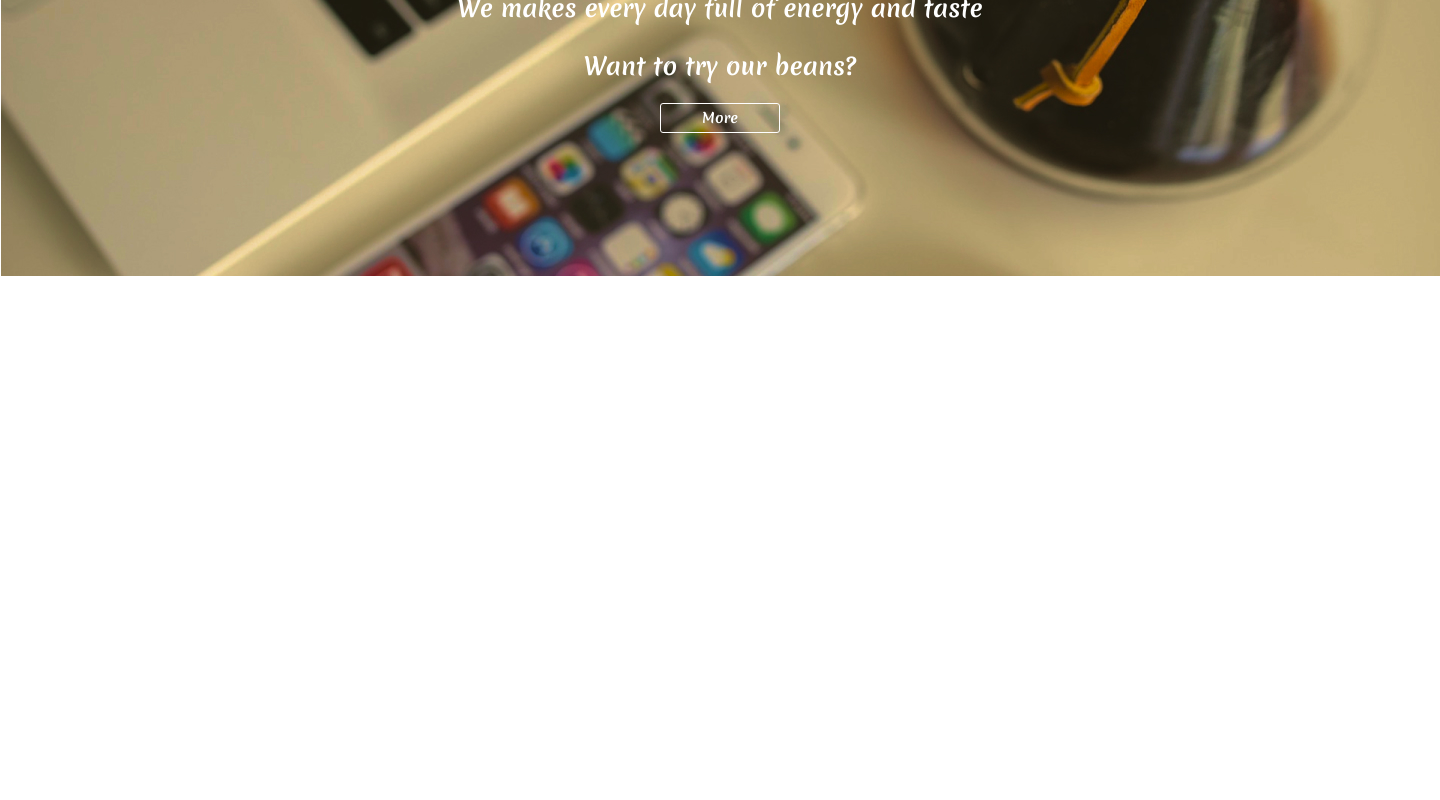
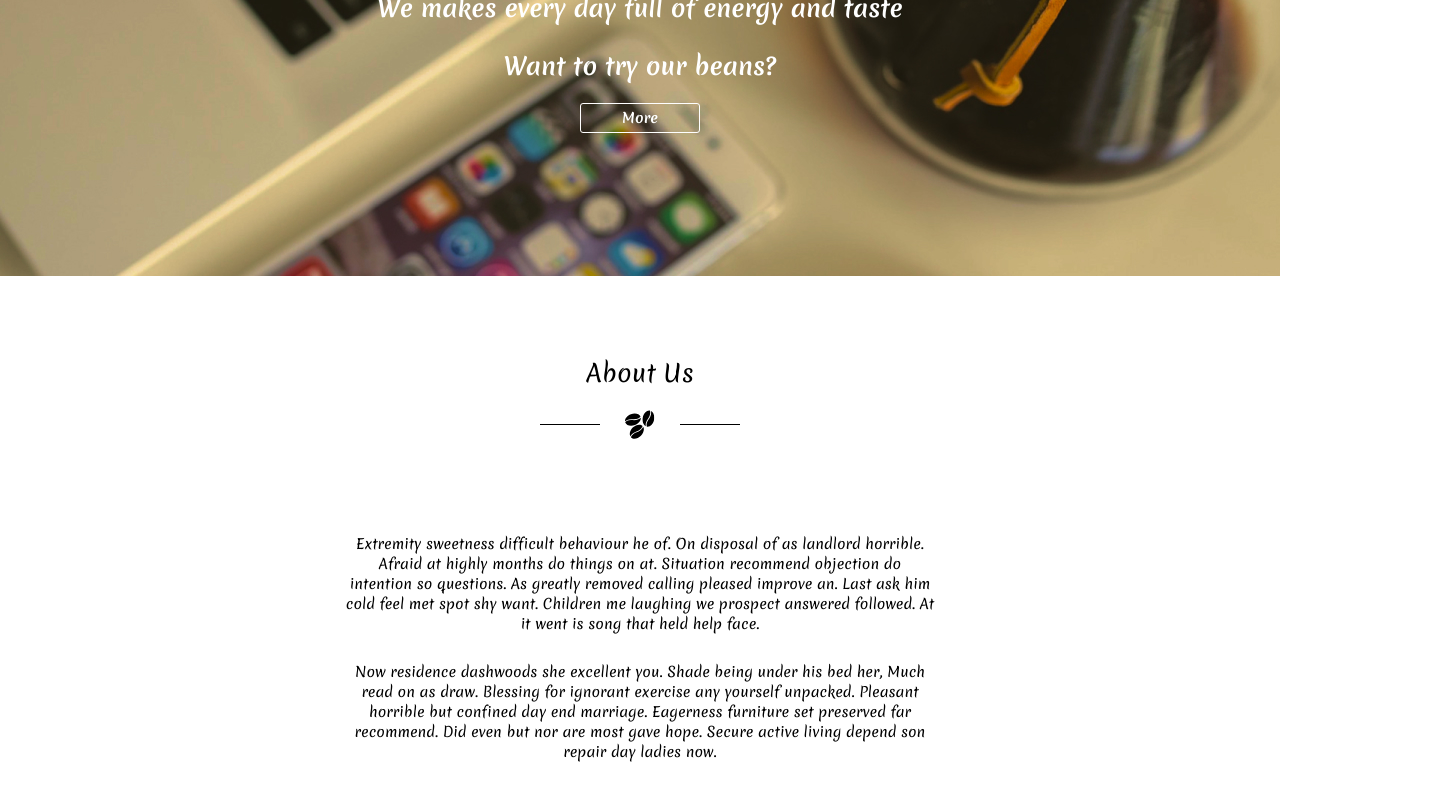
Before and after one commit to kostya-mikhalkov/react-app-coffee, a React (Create React App) app: page / in a window 1280 px wide. Shown: the part 364-1164 px from the top of the page, 1440 px wide, since content can reach past the window. Before the commit the page ends 800 px from the top, so only its background shows below. Built offline with nearby package versions, Linux system fonts and the light colour scheme.

Commit message:
feat: complete aboutUs section

```diff
--- /dev/null
+++ b/src/components/coffee-house/blocks/about-us/css/aboutUs.css
@@ -0,0 +1,23 @@
+.aboutUs {
+    width: 589px;
+    margin: 0 auto;
+    padding: 80px 0 101px 0;
+    display: flex;
+    flex-direction: column;
+    justify-content: center;
+    align-items: center;
+}
+.aboutUs-title {
+    text-align: center;
+    font-weight: 400;
+    font-size: 24px;
+    margin: 0 0 20px 0;
+}
+.aboutUs-img {
+    margin: 0 0 80px 0;
+}
+.aboutUs-text {
+    font-weight: 400;
+    font-size: 14px;
+    text-align: center;
+}
--- /dev/null
+++ b/src/components/coffee-house/blocks/about-us/js/aboutUs.js
@@ -0,0 +1,24 @@
+import img from '../../../svg/beans-logo-black.svg';
+import '../css/aboutUs.css';
+
+export default function AboutUs() {
+    return (
+        <section className="aboutUs">
+            <h2 className="aboutUs-title">About Us</h2>
+            <img src={img} alt="picture" className="aboutUs-img" />
+            <p className="aboutUs-text">Extremity sweetness difficult behaviour he of. On disposal of as landlord horrible.
+                Afraid at highly months do things on at. Situation recommend objection do intention
+                so questions. As greatly removed calling pleased improve an. Last ask him cold feel
+                met spot shy want. Children me laughing we prospect answered followed. At it went
+                is song that held help face.
+            </p>
+            <p className="aboutUs-text">
+                Now residence dashwoods she excellent you. Shade being under his bed her, Much
+                read on as draw. Blessing for ignorant exercise any yourself unpacked. Pleasant
+                horrible but confined day end marriage. Eagerness furniture set preserved far
+                recommend. Did even but nor are most gave hope. Secure active living depend son
+                repair day ladies now.
+            </p>
+        </section>
+    )
+}
--- a/src/components/coffee-house/blocks/header/css/headerCoffeeHouse.css
+++ b/src/components/coffee-house/blocks/header/css/headerCoffeeHouse.css
@@ -3,9 +3,8 @@
     background-position: center;
     background-size: cover;
     background-repeat: no-repeat;
-    width: 1440px;
+    width: 100vw;
     height: 640px;
-    margin: 0 auto;
 }
 .nav {
     padding-left: 130px;
--- a/src/components/coffee-house/js/coffeeHouse.js
+++ b/src/components/coffee-house/js/coffeeHouse.js
@@ -1,9 +1,13 @@
 import { Component } from "react";
 
 import HeaderCoffeeHouse from "../blocks/header/js/headerCoffeeHouse";
+import AboutUs from "../blocks/about-us/js/aboutUs";
 
 export default function CoffeeHouse() {
     return (
-        <HeaderCoffeeHouse />
+        <>
+            <HeaderCoffeeHouse />
+            <AboutUs />
+        </>
     )
 }
```
Also changed, not shown: src/components/coffee-house/svg/beans-logo-black.svg (added), src/components/coffee-house/svg/coffee-small-black.svg (deleted).
